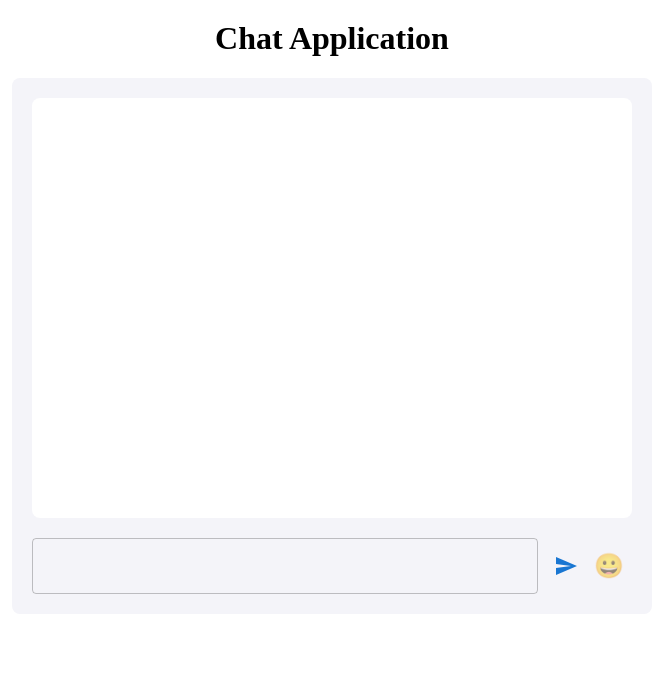
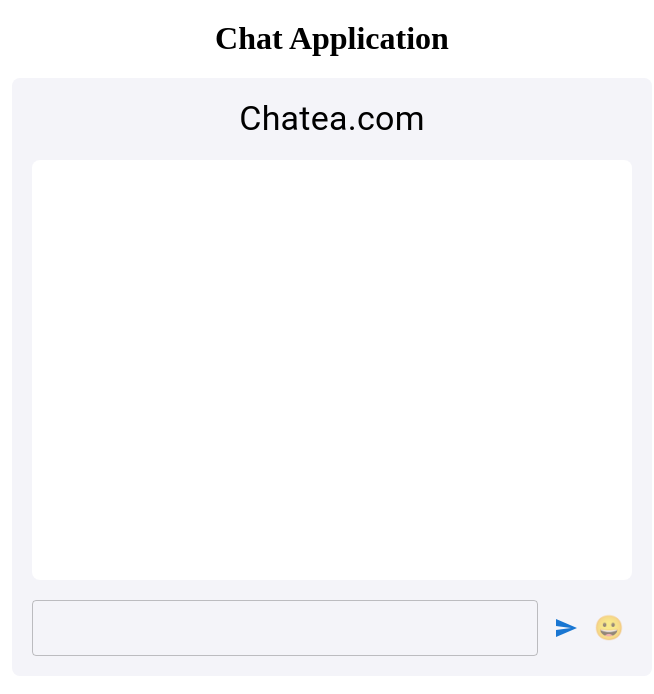
Before and after one commit to KeinerMster/chatxat, a React (Create React App) app: page / in a window 1280 px wide. Shown: the top 694 px of the page, without its empty margins (308-962 px from the left). Built offline with nearby package versions, Linux system fonts and the light colour scheme.

Commit message:
Descripción de los cambios realizados

```diff
--- a/src/components/Chat.js
+++ b/src/components/Chat.js
@@ -1,48 +1,74 @@
 import React, { useState, useEffect } from "react";
-import { Box, TextField, IconButton } from "@mui/material";
+import { Box, TextField, IconButton, Typography } from "@mui/material";
 import SendIcon from "@mui/icons-material/Send";
-import Picker from "emoji-picker-react"; // Asegúrate de instalar esta librería si no lo has hecho
+import Picker from "emoji-picker-react";
 
 const Chat = () => {
   const [message, setMessage] = useState(""); // Estado del mensaje actual
   const [messages, setMessages] = useState([]); // Estado que guarda todos los mensajes
   const [showEmojiPicker, setShowEmojiPicker] = useState(false); // Estado del emoji picker
 
-  // Cargar los mensajes desde localStorage cuando la página se carga
   useEffect(() => {
     const savedMessages = localStorage.getItem("messages");
     if (savedMessages) {
-      setMessages(JSON.parse(savedMessages)); // Cargar los mensajes si existen en localStorage
+      setMessages(JSON.parse(savedMessages));
     }
   }, []);
 
-  // Guardar los mensajes en localStorage cada vez que se actualizan
   useEffect(() => {
     if (messages.length > 0) {
-      localStorage.setItem("messages", JSON.stringify(messages)); // Guardar los mensajes en localStorage
+      localStorage.setItem("messages", JSON.stringify(messages));
     }
   }, [messages]);
 
-  // Función para manejar el clic en un emoji
   const handleEmojiClick = (emoji) => {
-    setMessage(message + emoji.emoji); // Añadir el emoji al mensaje
-    setShowEmojiPicker(false); // Cerrar el emoji picker después de seleccionar un emoji
+    setMessage(message + emoji.emoji);
+    setShowEmojiPicker(false);
   };
 
-  // Función para enviar el mensaje
   const sendMessage = () => {
     if (message.trim() !== "") {
-      setMessages((prevMessages) => [...prevMessages, message]); // Agregar el mensaje
-      setMessage(""); // Limpiar el campo de mensaje
+      setMessages((prevMessages) => [...prevMessages, message]);
+      setMessage("");
     }
   };
 
   return (
-    <Box sx={{ width: "100%", maxWidth: "600px", margin: "0 auto", padding: "20px", backgroundColor: "#f4f4f9", borderRadius: "8px", position: "relative" }}>
-      {/* Contenedor de los mensajes */}
-      <Box sx={{ height: "400px", overflowY: "scroll", marginBottom: "20px", padding: "10px", backgroundColor: "#fff", borderRadius: "8px" }}>
+    <Box
+      sx={{
+        width: "100%",
+        maxWidth: "600px",
+        margin: "0 auto",
+        padding: "20px",
+        backgroundColor: "#f4f4f9",
+        borderRadius: "8px",
+        position: "relative",
+      }}
+    >
+      <Typography variant="h4" align="center" sx={{ marginBottom: "20px" }}>
+        Chatea.com
+      </Typography>
+
+      <Box
+        sx={{
+          height: "400px",
+          overflowY: "scroll",
+          marginBottom: "20px",
+          padding: "10px",
+          backgroundColor: "#fff",
+          borderRadius: "8px",
+        }}
+      >
         {messages.map((msg, index) => (
-          <Box key={index} sx={{ padding: "8px", marginBottom: "10px", backgroundColor: "#e1e1e1", borderRadius: "12px" }}>
+          <Box
+            key={index}
+            sx={{
+              padding: "8px",
+              marginBottom: "10px",
+              backgroundColor: "#e1e1e1",
+              borderRadius: "12px",
+            }}
+          >
             {msg}
           </Box>
         ))}
@@ -53,29 +79,28 @@
         <TextField
           variant="outlined"
           value={message}
-          onChange={(e) => setMessage(e.target.value)} // Actualiza el mensaje con lo que escribe el usuario
+          onChange={(e) => setMessage(e.target.value)}
           fullWidth
           sx={{ marginRight: "8px" }}
         />
         <IconButton color="primary" onClick={sendMessage}>
           <SendIcon />
         </IconButton>
-
-        {/* Botón para mostrar el picker de emojis */}
         <IconButton onClick={() => setShowEmojiPicker(!showEmojiPicker)}>
           😀
         </IconButton>
       </Box>
 
-      {/* Mostrar el emoji picker si está activo, posicionado debajo del formulario */}
       {showEmojiPicker && (
-        <Box sx={{
-          position: "absolute",
-          bottom: "80px", // Ajusta la posición según el diseño de tu aplicación
-          left: "0",
-          width: "100%",
-          zIndex: 1,
-        }}>
+        <Box
+          sx={{
+            position: "absolute",
+            bottom: "80px",
+            left: "0",
+            width: "100%",
+            zIndex: 1,
+          }}
+        >
           <Picker onEmojiClick={handleEmojiClick} />
         </Box>
       )}
```
Also changed, not shown: 1 other file (tests, documents, lock files or other folders).
